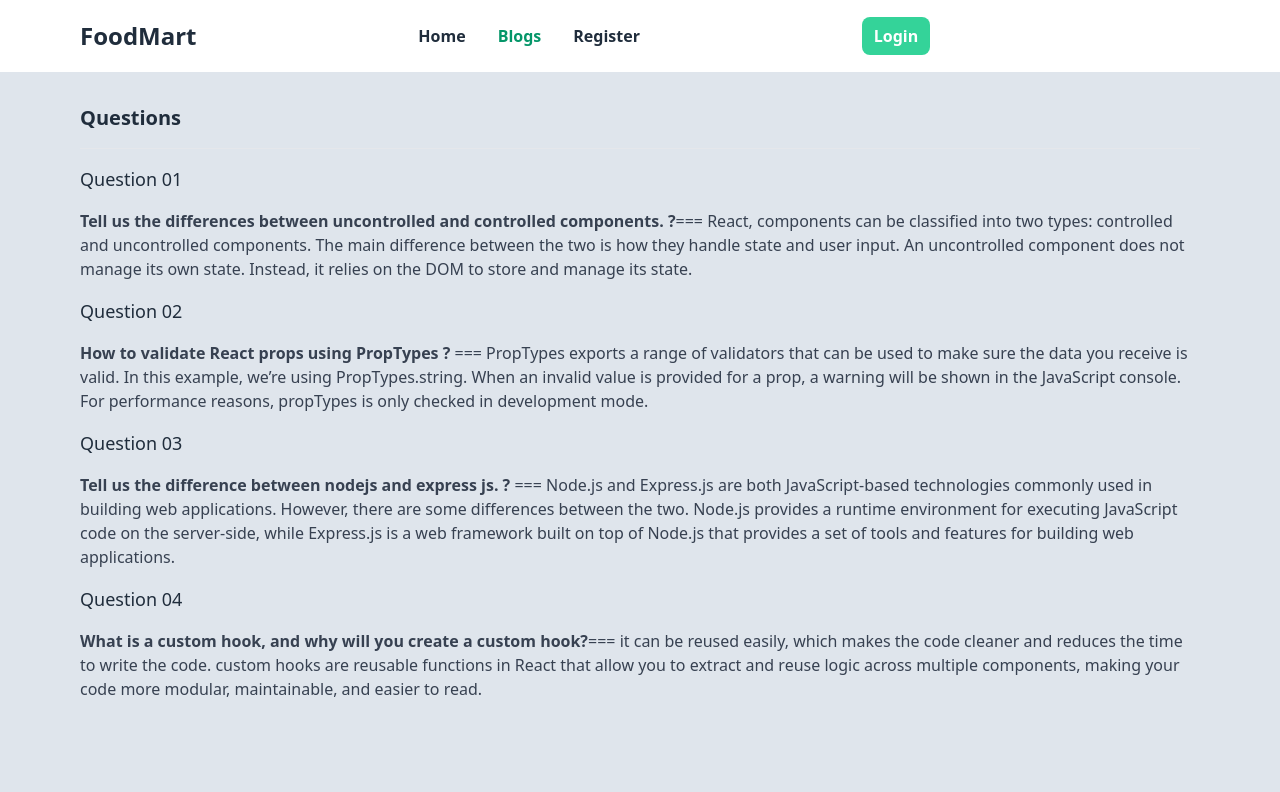
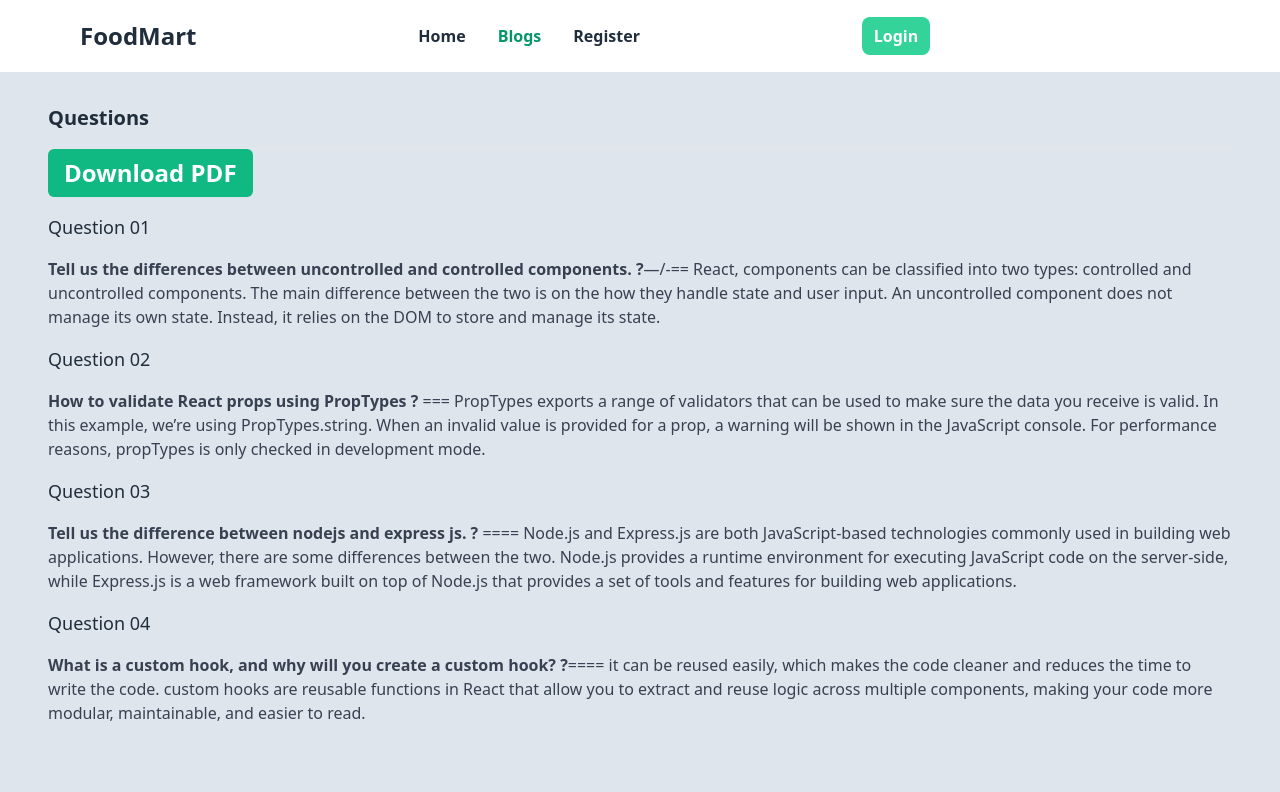
Before and after one commit to rohanhaque1/food-mart-client, a React (Vite) app: page /blogs in a window 1280 px wide. Shown: the top 792 px of the page. Built offline with nearby package versions, Linux system fonts and the light colour scheme; no server answers.

Commit message:
react to pdf converter added

```diff
--- a/package.json
+++ b/package.json
@@ -19,6 +19,7 @@
     "react-dom": "^18.2.0",
     "react-loader-spinner": "^5.3.4",
     "react-router-dom": "^6.11.0",
+    "react-to-print": "^2.14.12",
     "sort-by": "^1.2.0"
   },
   "devDependencies": {
--- a/src/Pages/Blogs.jsx
+++ b/src/Pages/Blogs.jsx
@@ -1,12 +1,24 @@
-import React from 'react';
+import React, { useRef } from "react";
+import ReactPrint from "react-to-print";
 
 const Blogs = () => {
+  const print = useRef();
   return (
-      <div className="my-4 mx-20">
+    <div className="mt-4 mx-12">
       <div className="py-4 border-b">
-          <h2 className="text-xl font-semibold">Questions</h2>
+        <h2 className="text-xl font-bold">Questions</h2>
       </div>
-        {/* all questions will be here  */}
+
+      <div>
+        <ReactPrint
+          trigger={() => (
+            <button className="text-2xl text-white px-4 py-2 font-semibold bg-emerald-500 rounded-md">
+              Download PDF
+            </button>
+          )}
+          content={() => print.current}
+        ></ReactPrint>
+        <div ref={print}>
           <div className="py-4">
             <div>
               <h4 className="text-lg font-medium">Question 01</h4>
@@ -15,35 +27,36 @@ const Blogs = () => {
                   Tell us the differences between uncontrolled and controlled
                   components. ?
                 </b>
-              === React, components can be classified into two types:
+                —/-== React, components can be classified into two types:
                 controlled and uncontrolled components. The main difference
-              between the two is how they handle state and user input. An
-              uncontrolled component does not manage its own state. Instead, it
-              relies on the DOM to store and manage its state.
+                between the two is on the how they handle state and user input.
+                An uncontrolled component does not manage its own state.
+                Instead, it relies on the DOM to store and manage its state.
               </p>
             </div>
             <div>
               <h4 className="text-lg font-medium">Question 02</h4>
               <p className="py-4 text-base text-gray-700">
-              <b>How to validate React props using PropTypes ?</b> === PropTypes
-              exports a range of validators that can be used to make sure the
-              data you receive is valid. In this example, we’re using
-              PropTypes.string. When an invalid value is provided for a prop, a
-              warning will be shown in the JavaScript console. For performance
-              reasons, propTypes is only checked in development mode.
+                <b>How to validate React props using PropTypes ?</b> ===
+                PropTypes exports a range of validators that can be used to make
+                sure the data you receive is valid. In this example, we’re using
+                PropTypes.string. When an invalid value is provided for a prop,
+                a warning will be shown in the JavaScript console. For
+                performance reasons, propTypes is only checked in development
+                mode.
               </p>
             </div>
             <div>
               <h4 className="text-lg font-medium">Question 03</h4>
               <p className="py-4 text-base text-gray-700">
                 <b> Tell us the difference between nodejs and express js. ?</b>{" "}
-              === Node.js and Express.js are both JavaScript-based technologies
-              commonly used in building web applications. However, there are
-              some differences between the two. Node.js provides a runtime
-              environment for executing JavaScript code on the server-side,
-              while Express.js is a web framework built on top of Node.js that
-              provides a set of tools and features for building web
-              applications.
+                ==== Node.js and Express.js are both JavaScript-based
+                technologies commonly used in building web applications.
+                However, there are some differences between the two. Node.js
+                provides a runtime environment for executing JavaScript code on
+                the server-side, while Express.js is a web framework built on
+                top of Node.js that provides a set of tools and features for
+                building web applications.
               </p>
             </div>
             <div>
@@ -51,8 +64,9 @@ const Blogs = () => {
               <p className="py-4 text-base text-gray-700">
                 <b>
                   What is a custom hook, and why will you create a custom hook?
+                  ?
                 </b>
-              === it can be reused easily, which makes the code cleaner and
+                ==== it can be reused easily, which makes the code cleaner and
                 reduces the time to write the code. custom hooks are reusable
                 functions in React that allow you to extract and reuse logic
                 across multiple components, making your code more modular,
@@ -61,6 +75,8 @@ const Blogs = () => {
             </div>
           </div>
         </div>
+      </div>
+    </div>
   );
 };
 
```
Also changed, not shown: 1 other file (tests, documents, lock files or other folders). Lines whose indentation alone changed are shown as unchanged.
